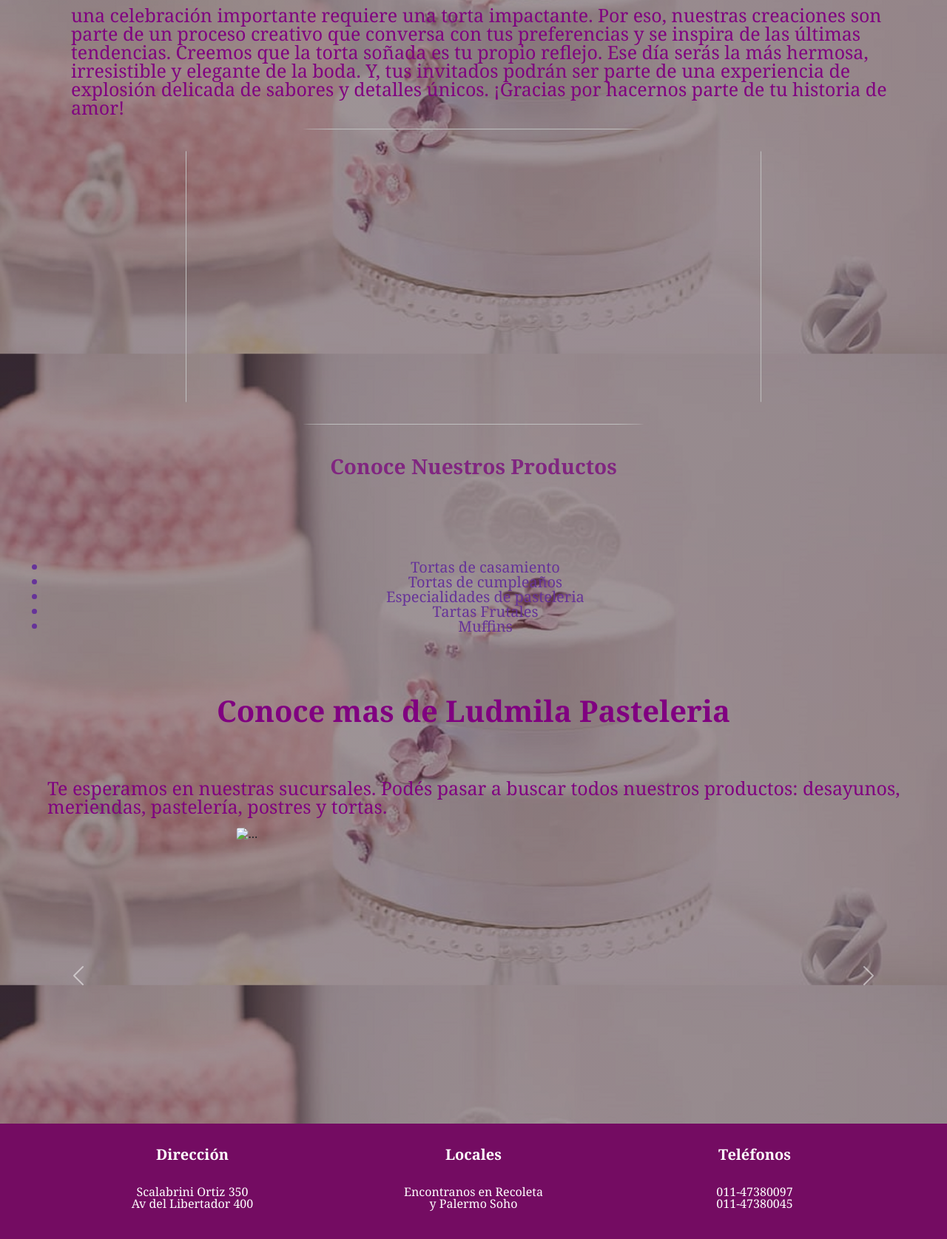
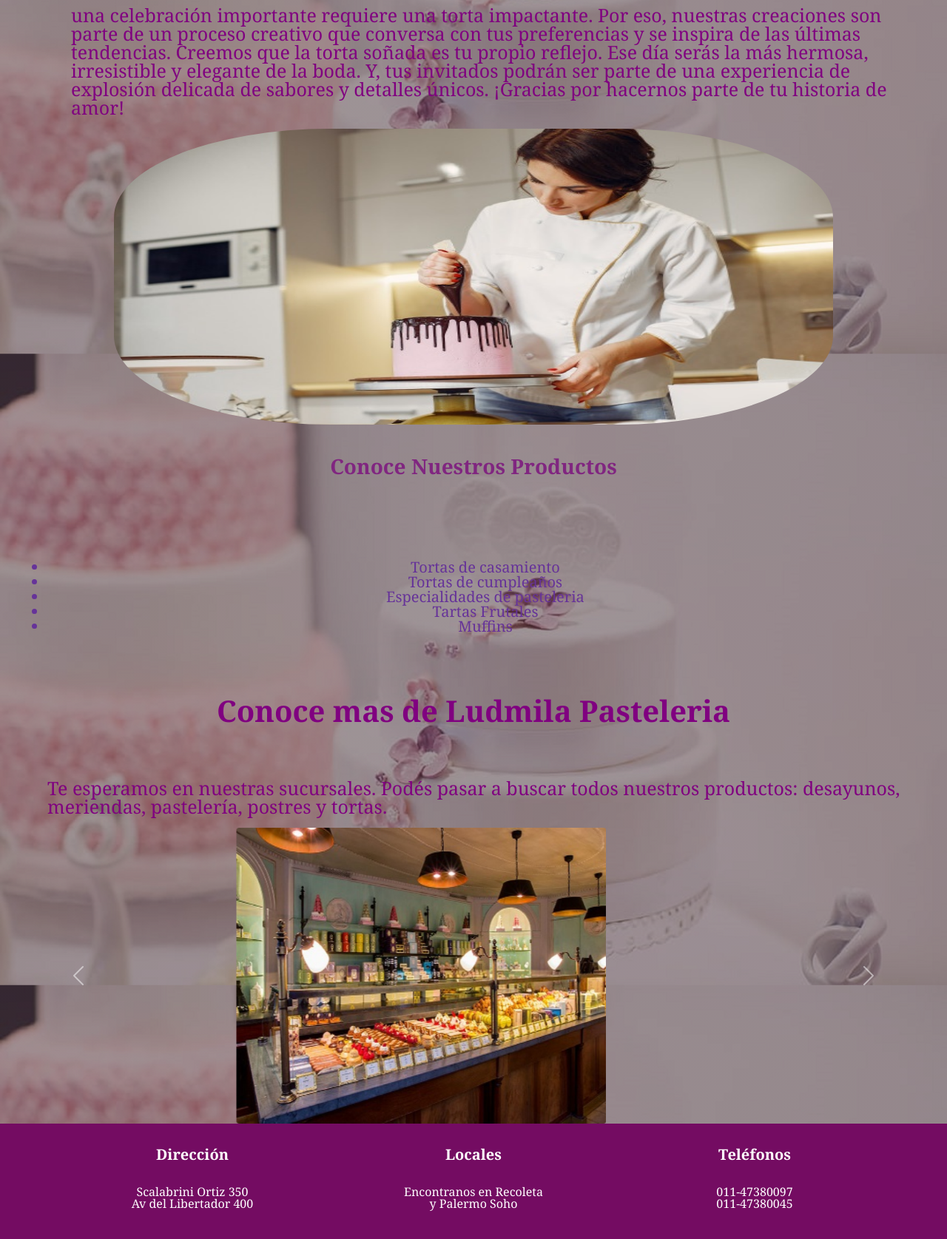
Before and after one commit to FabianEscobar1/RepoClase15, a plain HTML site: page index.html in a window 1280 px wide. Shown: the part 375-2050 px from the top of the page at 74% size. Drawn offline with nearby package versions, Linux system fonts and the light colour scheme.

Commit message:
modificaciones en las imagenes del index

```diff
--- a/index.html
+++ b/index.html
@@ -42,7 +42,7 @@
                  <p class="contenedor__text"> una celebración importante requiere una torta impactante. Por eso, nuestras creaciones son parte de un proceso creativo que conversa con tus preferencias y se inspira de las últimas tendencias.
                  Creemos que la torta soñada es tu propio reflejo. Ese día serás la más hermosa, irresistible y elegante de la boda. Y, tus invitados podrán ser parte de una experiencia de explosión delicada de sabores y detalles únicos.
                  ¡Gracias por hacernos parte de tu historia de amor!</p>
-                 <img class="pastelera" src="../clase15/imagenes/indeximg.jpg" width="100" height="400" alt="">
+                 <img class="pastelera" src="./imagenes/indeximg.jpg" width="100" height="400" alt="">
                   <h3 class="titulosPagina">Conoce Nuestros Productos</h3>
                    <ul class="listaTortas">
                         <li>Tortas de casamiento</li>
@@ -66,10 +66,10 @@
               <div id="carouselExampleControls" class="carousel slide" data-bs-ride="carousel">
                 <div class="carousel-inner">
                   <div class="carousel-item active container-fluid">
-                    <img src="../clase15/imagenes/local.jpg" width="500" height="400" class="rounded mx-auto d-block" alt="...">
+                    <img src="./imagenes/local.jpg" width="500" height="400" class="rounded mx-auto d-block" alt="...">
                   </div>
                   <div class="carousel-item">
-                    <img src="../clase15/imagenes/local2.jpg" width="500" height="400" class="rounded mx-auto d-block" alt="...">
+                    <img src="./imagenes/local2.jpg" width="500" height="400" class="rounded mx-auto d-block" alt="...">
                   </div>
                 </div>
                 <button class="carousel-control-prev" type="button" data-bs-target="#carouselExampleControls" data-bs-slide="prev">
```
